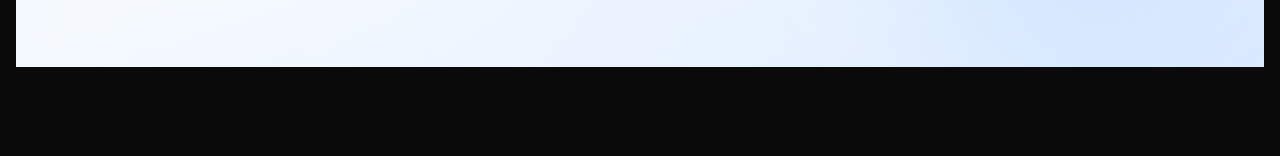
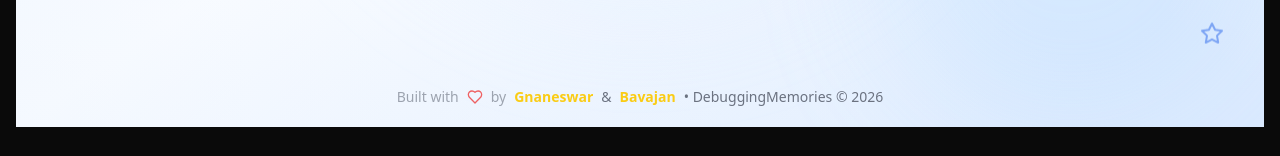
Before and after one commit to KaretiGnaneswar/DebuggingMemories, a React (Create React App) app: page /gallery in a window 1280 px wide. Shown: the part 867-1023 px from the top of the page. Before the commit the page ends 966 px from the top, so only its background shows below. Built offline with nearby package versions, Linux system fonts and the light colour scheme.

Commit message:
first commit

```diff
--- /dev/null
+++ b/src/components/DevelopedBy.js
@@ -0,0 +1,24 @@
+import React from "react";
+import { Heart } from "lucide-react";
+
+const DevelopedBy = () => {
+  return (
+    <footer className="relative z-30 text-center py-5 px-4">
+      <p className="text-xs sm:text-sm text-gray-400 flex items-center justify-center gap-2">
+        Built with
+        <Heart className="w-4 h-4 text-red-500 animate-pulse" />
+        by
+        <span className="font-semibold text-yellow-400 hover:text-yellow-300 transition">
+          Gnaneswar
+        </span>
+        <span className="text-gray-500">&</span>
+        <span className="font-semibold text-yellow-400 hover:text-yellow-300 transition">
+          Bavajan
+        </span>
+        <span className="text-gray-500">• DebuggingMemories © 2026</span>
+      </p>
+    </footer>
+  );
+};
+
+export default DevelopedBy;
--- a/src/pages/HomePage.js
+++ b/src/pages/HomePage.js
@@ -45,7 +45,7 @@ const HomePage = () => {
           </div>
 
           {/* Title */}
-          <h1 className="text-3xl sm:text-4xl md:text-5xl lg:text-7xl font-bold text-white mb-4 sm:mb-6 leading-tight">
+          <h1 className="text-3xl sm:text-4xl md:text-5xl lg:text-7xl font-bold text-rich-gold mb-4 sm:mb-6 leading-tight">
             DebuggingMemories
           </h1>
 
--- a/src/pages/MemoryDetail.js
+++ b/src/pages/MemoryDetail.js
@@ -1,6 +1,7 @@
 import React from 'react';
 import { useParams, useNavigate, Link } from 'react-router-dom';
 import { ArrowLeft, Calendar, Users, Tag, Share2, Heart } from 'lucide-react';
+import DevelopedBy from '../components/DevelopedBy';
 
 const MemoryDetail = ({ memories }) => {
   const { id } = useParams();
@@ -168,6 +169,8 @@ const MemoryDetail = ({ memories }) => {
           </Link>
         </div>
       </div>
+
+      <DevelopedBy />
     </div>
   );
 };
--- a/src/pages/MemoryGallery.js
+++ b/src/pages/MemoryGallery.js
@@ -2,6 +2,7 @@ import React, { useState, useEffect, useRef } from 'react';
 import { Link } from 'react-router-dom';
 import { ArrowRight, Heart, Camera, Sparkles, Star } from 'lucide-react';
 import { getImages, getStaticImages } from '../data/imageLinks';
+import DevelopedBy from '../components/DevelopedBy';
 
 const MemoryGallery = () => {
   const scrollContainerRef = useRef(null);
@@ -182,6 +183,8 @@ const MemoryGallery = () => {
           </div>
         </div>
       </div>
+
+      <DevelopedBy />
     </div>
   );
 };
--- a/src/pages/PhotoVideoGallery.js
+++ b/src/pages/PhotoVideoGallery.js
@@ -1,6 +1,7 @@
 import React, { useState, useEffect } from 'react';
 import { Link } from 'react-router-dom';
 import { getImages, getVideos } from '../data/imageLinks';
+import DevelopedBy from '../components/DevelopedBy';
 
 const PhotoVideoGallery = () => {
   // Gallery component for displaying images and videos
@@ -170,6 +171,8 @@ const PhotoVideoGallery = () => {
         <div className="absolute bottom-40 left-20 w-40 h-40 bg-blue-100/30 rounded-full blur-2xl"></div>
         <div className="absolute bottom-20 right-10 w-28 h-28 bg-blue-200/20 rounded-full blur-2xl"></div>
       </div>
+
+      <DevelopedBy />
     </div>
   );
 };
```
